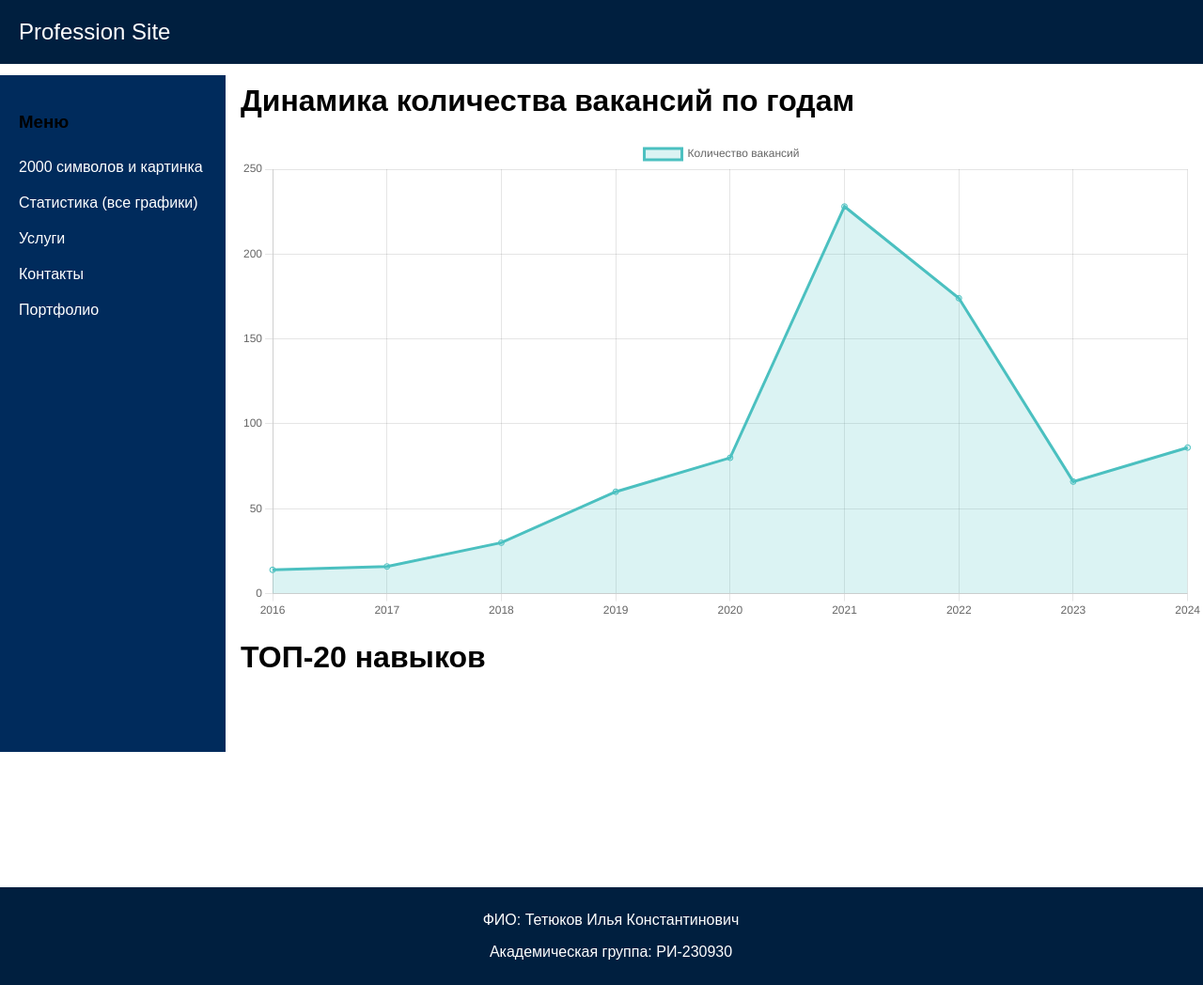
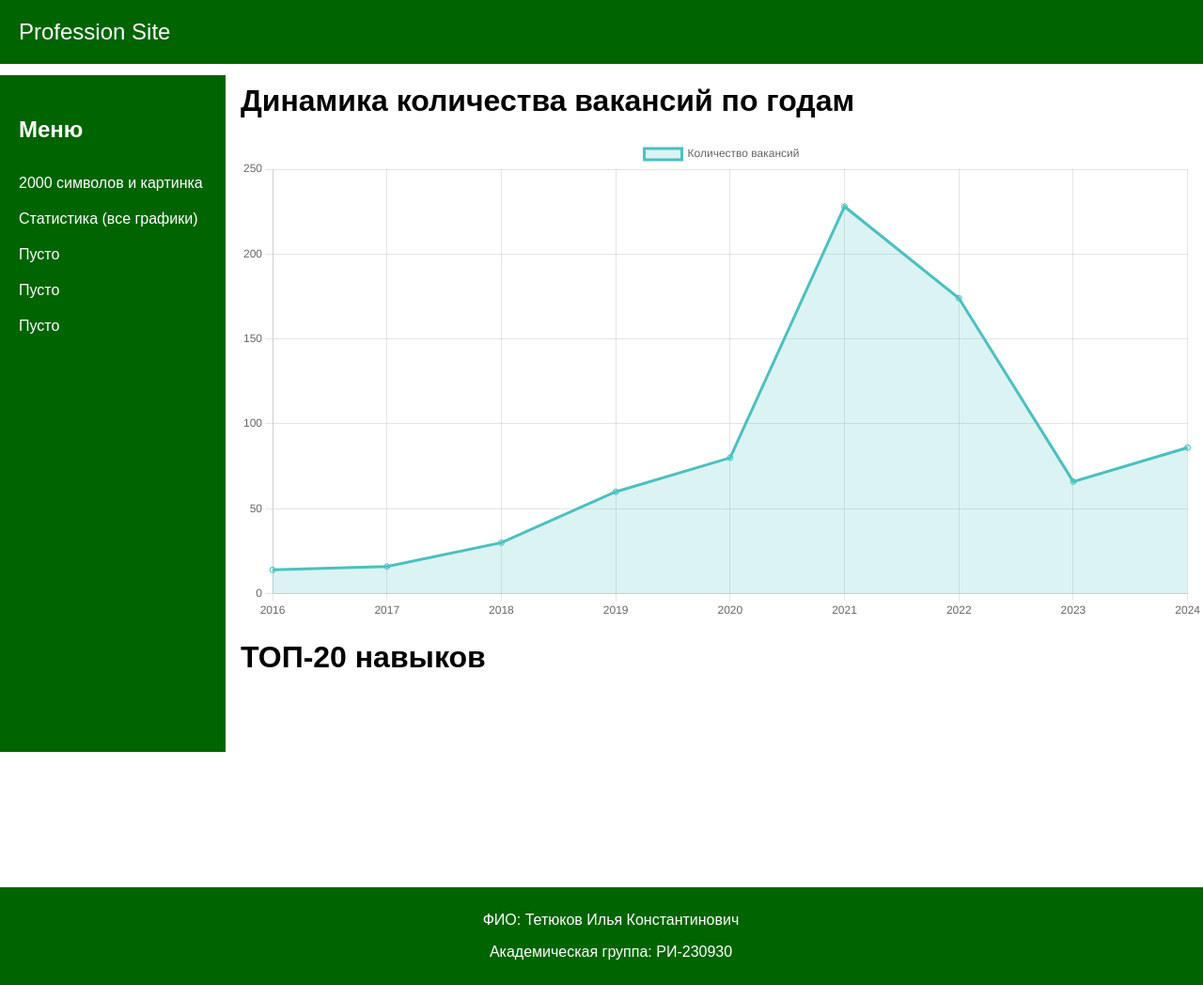
Before and after one commit to tetyukovilya/Django-project-UrFU, a Django app: page /stats in a window 1280 px wide. Shown: the whole page at 94% size. Run offline with Django 5.2, Linux system fonts and the light colour scheme; data comes from the database, SQL or seed files in the repository; a map, chart or similar area stays blank.

Commit message:
custom changes (colors, names)
I think green will be better on my site
Think I need more context names

```diff
--- a/URFU_PROJECT/templates/base.html
+++ b/URFU_PROJECT/templates/base.html
@@ -18,14 +18,14 @@
             min-height: 100vh; /* Минимальная высота страницы */
         }
         header {
-            background-color: #001f3f; /* Темно-синий цвет */
+            background-color: #006400; /* Зелёный цвет */
             color: white;
             display: flex;
             align-items: center;
             padding: 20px;
         }
         footer {
-            background-color: #001f3f; /* Темно-синий цвет */
+            background-color: #006400; /* Зелёный цвет */
             color: white;
             text-align: center;
             padding: 10px;
@@ -40,7 +40,7 @@
             font-family: Arial, sans-serif;
         }
         header {
-            background-color: #001f3f; /* Темно-синий цвет */
+            background-color: #006400; /* Зелёный цвет */
             color: white;
             display: flex;
             align-items: center;
@@ -58,7 +58,7 @@
 
         nav {
             width: 200px; /* Ширина меню */
-            background-color: #002b5c; /* Темно-синяя подложка меню */
+            background-color: #006400; /* Зелёный цвет подложки нашего меню */
             padding: 20px;
             position: fixed; /* Фиксированное положение */
             top: 80px; /* С учетом высоты хедера */
@@ -73,27 +73,28 @@
             padding: 10px 0;
         }
         nav a:hover {
-            background-color: #0056b3; /* Цвет при наведении */
+            background-color: #00FFFF; /* Цвет при наведении - aqua */
         }
         .content {
             margin-left: 220px; /* Отступ для контента */
             padding: 20px;
             flex: 1; /* Занимает доступное пространство */
         }
+        .title {
+        color: white; /* Меняю цвет меню на белый */
+        }
     </style>
-   <!-- <div class="logo">
-        <img src="{% static 'images/logo.png' %}" alt="Логотип">   Замените на путь к вашему логотипу
-    </div> -->
+
     <div class="title">Profession Site</div>
 </header>
 
 <nav>
-    <h3>Меню</h3>
+    <h3 class="title" >Меню</h3>
     <a href="symbols">2000 символов и картинка</a>
     <a href="stats">Статистика (все графики)</a>
-    <a href="#">Услуги</a>
-    <a href="#">Контакты</a>
-    <a href="#">Портфолио</a>
+    <a href="#">Пусто</a>
+    <a href="#">Пусто</a>
+    <a href="#">Пусто</a>
 </nav>
 
 {% endblock %}
@@ -111,7 +112,7 @@
             font-family: Arial, sans-serif;
         }
         footer {
-            background-color: #001f3f; /* Темно-синий цвет */
+            background-color: #006400; /* Темно-синий цвет */
             color: white;
             text-align: center;
             padding: 10px;
```
